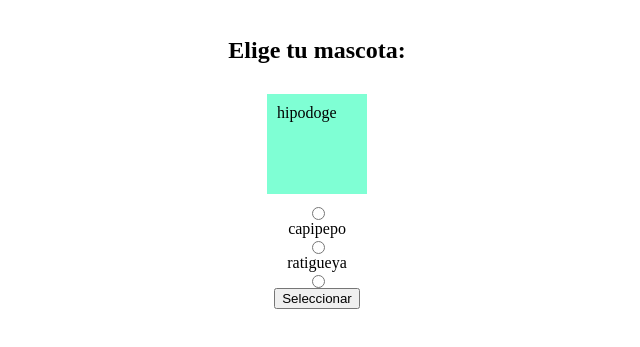
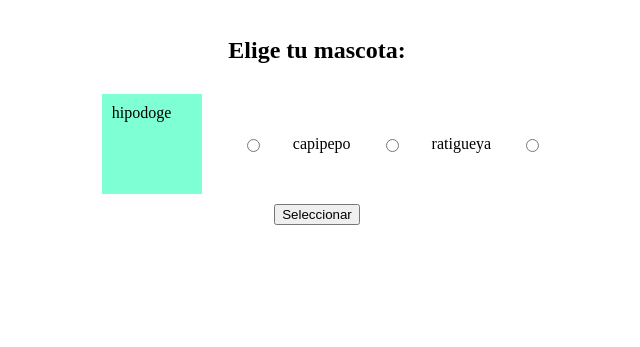
Before and after one commit to jackie2806/Mokepon, a plain HTML site: page index.html in a window 1280 px wide. Shown: the part 59-406 px from the top of the page, without its empty margins (323-963 px from the left). Drawn offline with Linux system fonts and the light colour scheme.

Commit message:
css tarjetas

```diff
--- a/index.html
+++ b/index.html
@@ -12,7 +12,8 @@
 
             <h2>Elige tu mascota:</h2>
 
-            <label class="tarjeta-de-mokepon" for="hipodoge">hipodoge</label>
+            <div class="tarjetas">
+                <label class="tarjeta-de-mokepon" for="hipodoge">hipodoge</label>
             <input type="radio" name="mascota" id="hipodoge"/>
 
             <label for="capipepo">capipepo</label>
@@ -20,6 +21,9 @@
 
             <label for="ratigueya">ratigueya</label>
             <input type="radio" name="mascota" id="ratigueya"/>
+
+            </div>
+
 
             <button id="boton-mascota">Seleccionar</button>
         </section>
--- a/js/main.js
+++ b/js/main.js
@@ -128,7 +128,6 @@ function seleccionarMascotaEnemigo(){
         spanMascotaEnemigo.innerHTML= 'Ratigueya';
     }
 
-
 }
 
 function crearMensaje(resultado){
--- a/styles.css
+++ b/styles.css
@@ -3,6 +3,11 @@
 etiqueta label se visualiza en inline (no se puede modificar su alto, ni su ancho)
 La etiqueta input, y button se visualiza con inline-block
 Y las demás etiquetas por defecto tienen display: block*/
+
+*{
+    box-sizing: border-box;
+
+}
 #seleccionar-mascota{
     display: flex;
     flex-direction: column;
@@ -19,5 +24,17 @@ Y las demás etiquetas por defecto tienen display: block*/
     padding: 10px;
     box-sizing: border-box;
     margin: 10px;
+
 }
+
+.tarjetas{
+    display: flex;
+    flex-direction: row;
+    justify-content: center;
+    align-items: center;
+    gap: 30px;
+}
+
+
+
 /*Reto botoncito*/
```
